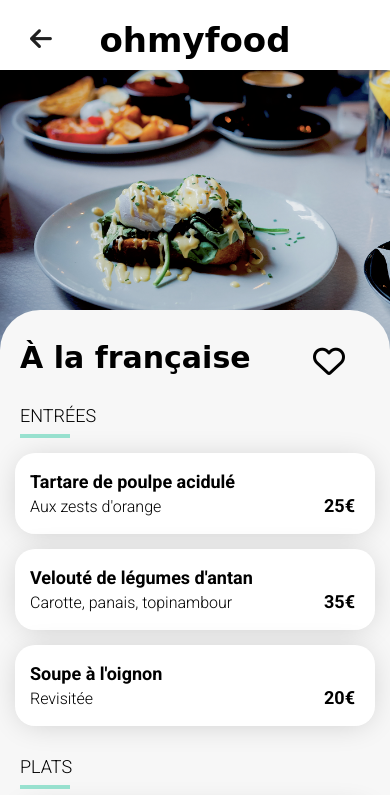
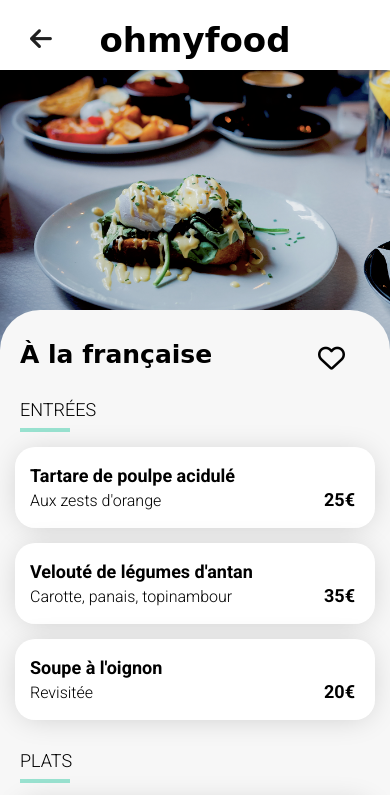
Before and after one commit to NairodP/ohmyfood, a website: page menuFrancaise.html in a window 390 px wide. Shown: the top 795 px of the page. Drawn offline with Linux system fonts and the light colour scheme; a web font is replaced by a local one.

Commit message:
modif responsive

```diff
--- a/scss/_M_responsivePetitTel.scss
+++ b/scss/_M_responsivePetitTel.scss
@@ -1,4 +1,4 @@
-@media screen and (max-width: 321px) {
+@media screen and (max-width: 374px) {
 
   .loaderPage {
     .main {
@@ -45,3 +45,16 @@
     }
   }
 }
+
+@media screen and (max-width: 424px) {
+  main {
+    .menu-type {
+      h2 {
+        font-size: 25px;
+      }
+      i {
+        font-size: 27px;
+      }
+    }
+  }
+}
```
Also changed, not shown: css/style.css, 1 other file.
